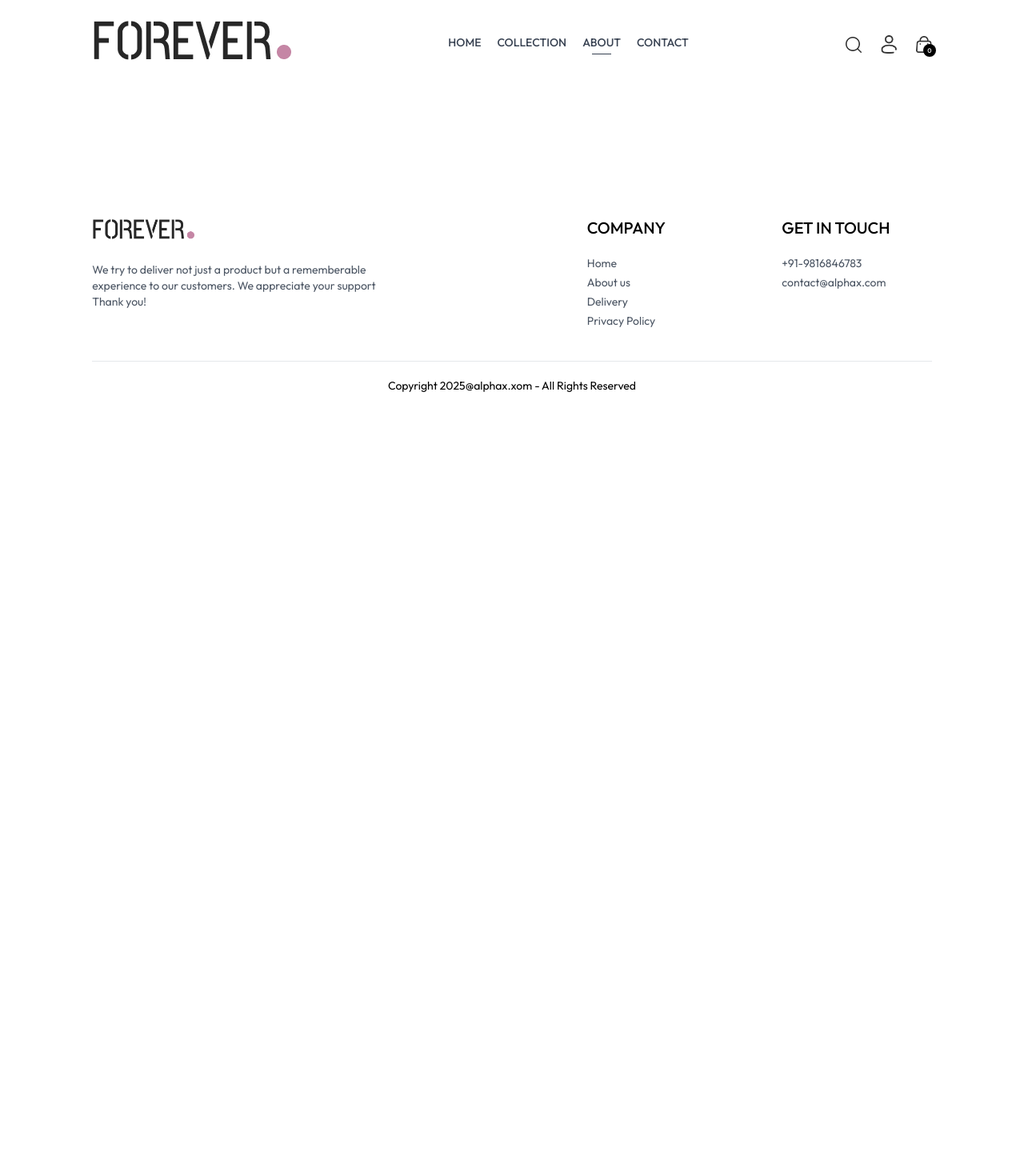
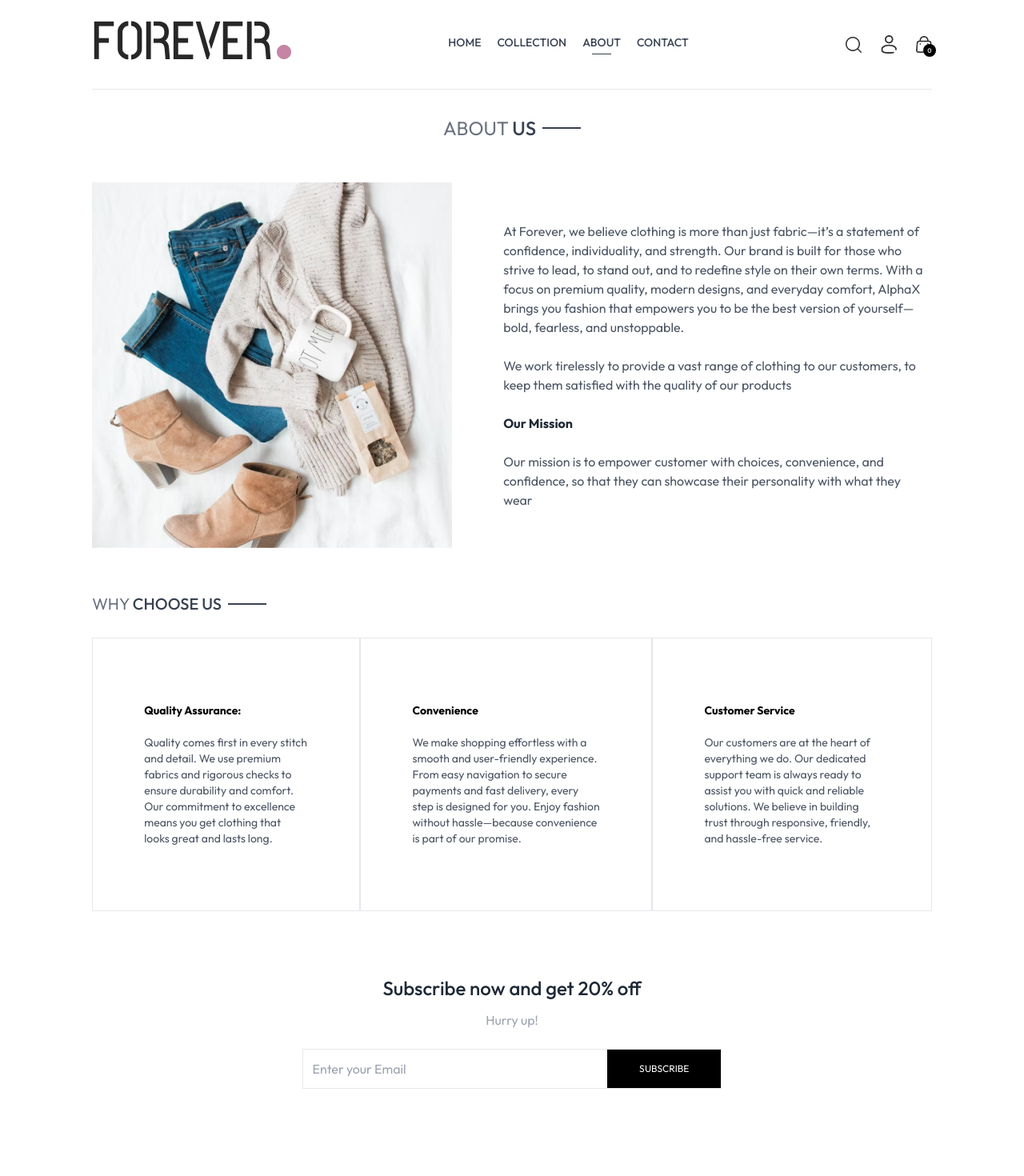
Before and after one commit to Radhe0378/E-commerce-App, a React (Vite) app in the folder frontend/: page /about in a window 1280 px wide. Shown: the top 1470 px of the page at 80% size. Before the commit the page ends 800 px from the top, so only its background shows below. Built offline with nearby package versions, Linux system fonts and the light colour scheme.

Commit message:
Updating the site

```diff
--- a/frontend/src/components/Navbar.jsx
+++ b/frontend/src/components/Navbar.jsx
@@ -46,7 +46,7 @@ const Navbar = () => {
 
         <div className='group relative'>
           {/* to show dropdown containing My Profile, Orders, Logout when click on profile icon */}
-          <img className='w-5 cursor-pointer' src={assets.profile_icon} alt="" />
+          <Link to={'/login'}><img className='w-5 cursor-pointer' src={assets.profile_icon} alt="" /></Link>
           <div className='group-hover:block hidden absolute dropdown-menu right-0 pt-4'>
             <div className='flex flex-col gap-2 w-36 py-3 px-5 bg-slate-100 text-gray-500 rounded'>
               <p className='cursor-pointer hover:text-black'>My Profile</p>
--- a/frontend/src/pages/About.jsx
+++ b/frontend/src/pages/About.jsx
@@ -1,8 +1,46 @@
 import React from 'react'
+import Title from '../components/Title'
+import { assets } from '../assets/assets'
+import NewsletterBox from '../components/NewsletterBox'
 
 const About = () => {
   return (
     <div>
+
+      <div className='text-2xl text-center pt-8 border-t'>
+        <Title text1={'ABOUT'} text2={'US'}/>
+      </div>
+
+      <div className='my-10 flex flex-col md:flex-row gap-16'>
+        <img className='w-full md:max-w-[450px]' src={assets.about_img} alt="" />
+        <div className='flex flex-col justify-center gap-6 md:w-2/4 text-gray-600'>
+            <p>At Forever, we believe clothing is more than just fabric—it’s a statement of confidence, individuality, and strength. Our brand is built for those who strive to lead, to stand out, and to redefine style on their own terms. With a focus on premium quality, modern designs, and everyday comfort, AlphaX brings you fashion that empowers you to be the best version of yourself—bold, fearless, and unstoppable.</p>
+            <p>We work tirelessly to provide a vast range of clothing to our customers, to keep them satisfied with the quality of our products</p>
+            <b className='text-gray-800'>Our Mission</b>
+            <p>Our mission is to empower customer with choices, convenience, and confidence, so that they can showcase their personality with what they wear</p>
+        </div>
+      </div>
+      <div className='text-xl py-4'>
+          <Title text1={'WHY'} text2={'CHOOSE US'}/>
+      </div>
+
+      <div className='flex flex-col md:flex-row text-sm mb-20'>
+          <div className='border px-10 md:px-16 py-8 sm:py-20 flex flex-col gap-5'>
+            <b>Quality Assurance:</b>
+            <p className='text-gray-600'>Quality comes first in every stitch and detail. We use premium fabrics and rigorous checks to ensure durability and comfort. Our commitment to excellence means you get clothing that looks great and lasts long.</p>
+          </div>
+          <div className='border px-10 md:px-16 py-8 sm:py-20 flex flex-col gap-5'>
+            <b>Convenience</b>
+            <p className='text-gray-600'>We make shopping effortless with a smooth and user-friendly experience. From easy navigation to secure payments and fast delivery, every step is designed for you. Enjoy fashion without hassle—because convenience is part of our promise.</p>
+          </div>
+          <div className='border px-10 md:px-16 py-8 sm:py-20 flex flex-col gap-5'>
+            <b>Customer Service</b>
+            <p className='text-gray-600'>Our customers are at the heart of everything we do. Our dedicated support team is always ready to assist you with quick and reliable solutions. We believe in building trust through responsive, friendly, and hassle-free service.</p>
+          </div>
+
+      </div>
+
+      <NewsletterBox/>
 
     </div>
   )
--- a/frontend/src/pages/Contact.jsx
+++ b/frontend/src/pages/Contact.jsx
@@ -1,9 +1,28 @@
 import React from 'react'
+import Title from '../components/Title'
+import { assets } from '../assets/assets'
+import NewsletterBox from '../components/NewsletterBox'
 
 const Context = () => {
   return (
     <div>
 
+      <div className='text-center text-2xl pt-10 border-t'>
+          <Title text1={'CONTACT'} text2={'US'}/>
+      </div>
+
+      <div className='my-10 flex flex-col justify-center md:flex-row gap-10 mb-20'>
+        <img className='w-full md:max-w-[480px]' src= {assets.contact_img} alt="" />
+        <div className='flex flex-col justify-center items-start gap-6'>
+          <p className='font-semibold text-xl text-gray-600'>Our Store</p>
+          <p className='text-gray-500'>12345 Dummy address <br /> Sector- 18, Delhi, India</p>
+          <p className='text-gray-500'>Tel: (415) 555-0132 <br />Email: admin@forever.com</p>
+          <p className='font-semibold text-xl text-gray-600'>Careers at Forever</p>
+          <p className='text-gray-500'>Learn more about our team and job opening</p>
+          <button className='border border-black px-8 py-4 tex-sm hover:bg-black hover:text-white transition-all duration-500'>Explore Jobs</button>
+        </div>
+      </div>
+      <NewsletterBox/>
     </div>
   )
 }
--- a/frontend/src/pages/Login.jsx
+++ b/frontend/src/pages/Login.jsx
@@ -1,10 +1,32 @@
-import React from 'react'
+import React, { useState } from 'react'
 
 const Login = () => {
+
+  const [currentState, setCurrentState] = useState('Login');
+
+  const onSubmitHandler = async (event) => {
+    event.preventDefault();
+  }
+
   return (
-    <div>
-
-    </div>
+    <form onSubmit={onSubmitHandler} className='flex flex-col items-center w-[90%] sm:max-w-96 m-auto mt-14 gap-4 text-gray-800'>
+      <div className='inline-flex items-center gap-2 mb-2 mt-10'>
+        <p className='prata-regular text-3xl'>{currentState}</p>
+        <hr className='border-none h-[1.5px] w-8 bg-gray-800'/>
+      </div>
+      {currentState === 'Login' ? '':<input type="text" className='w-full px-3 py-2 border border-gray-800' placeholder='Name' />}
+      <input type="email" className='w-full px-3 py-2 border border-gray-800' placeholder='Email' required/>
+      <input type="password" className='w-full px-3 py-2 border border-gray-800' placeholder='Password' required/>
+      <div className='w-full flex justify-between text-sm mt-[-8px]'>
+        <p className='cursor-pointer'>Forgot your password</p>
+        {
+          currentState=== 'Login'
+          ? <p onClick={()=>setCurrentState('Sign Up')} className='cursor-pointer'>Create account</p>
+          : <p onClick={()=>setCurrentState('Login')} className='cursor-pointer'>Login Here</p>
+        }
+      </div>
+      <button className='bg-black text-white font-light px-8 py-2 mt-4'>{currentState==='Login' ? 'Sign In' : 'Sign Up'}</button>
+    </form>
   )
 }
 
```
